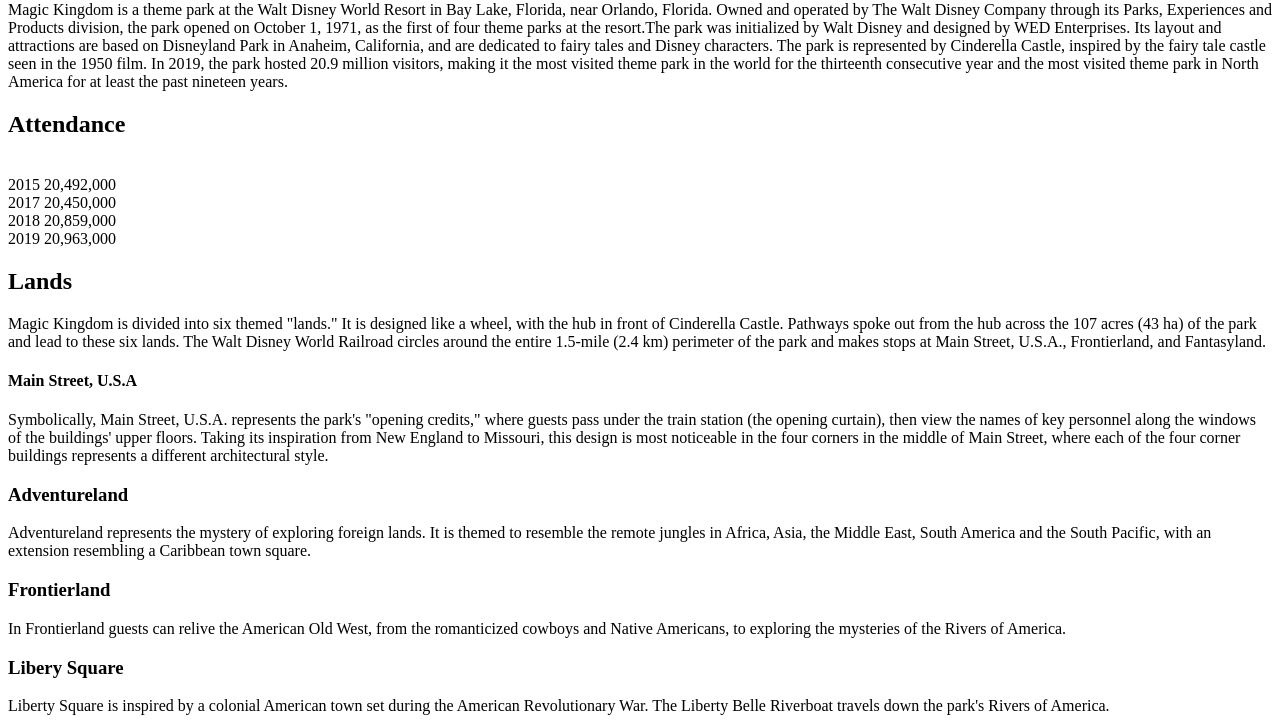
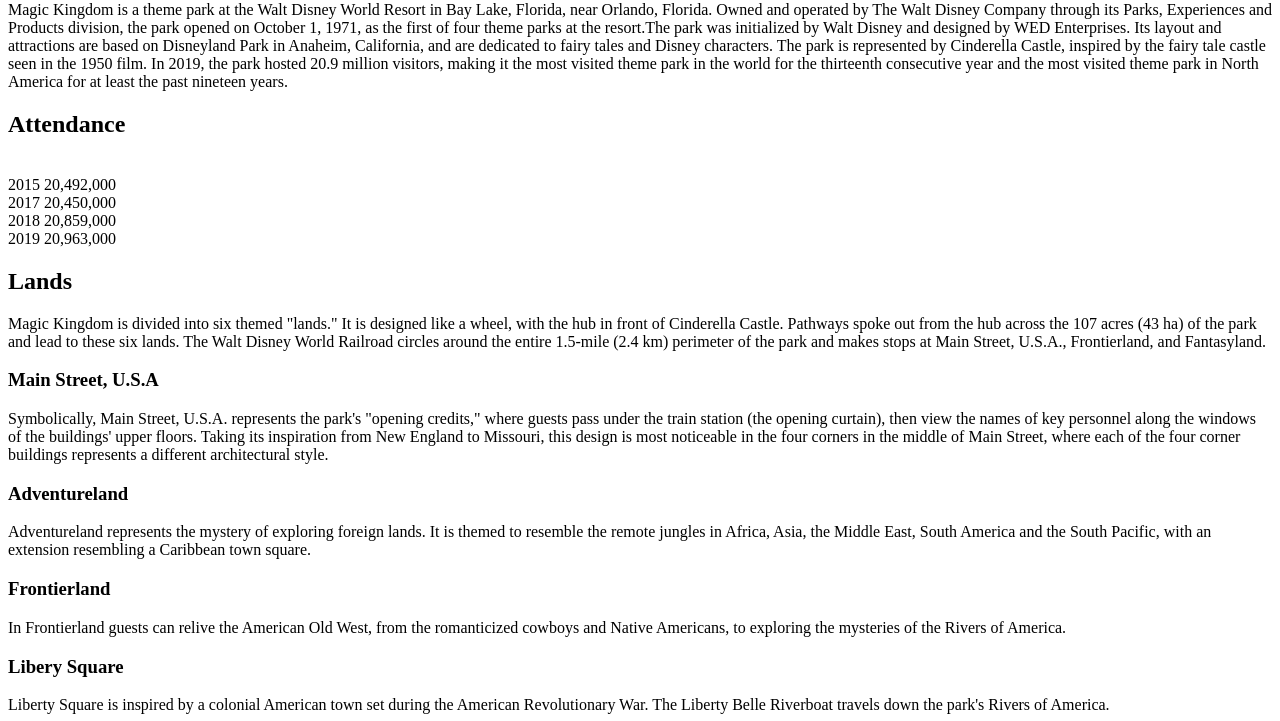
Before and after one commit to reginasalem/practice, a plain HTML site: page magic-kingdon.html in a window 1280 px wide. Shown: the part 79-800 px from the top of the page. Drawn offline with Linux system fonts and the light colour scheme.

Commit message:
Update magic-kingdon.html

```diff
--- a/magic-kingdon.html
+++ b/magic-kingdon.html
@@ -23,7 +23,7 @@
   <p>
     Magic Kingdom is divided into six themed "lands." It is designed like a wheel, with the hub in front of Cinderella Castle. Pathways spoke out from the hub across the 107 acres (43 ha) of the park and lead to these six lands. The Walt Disney World Railroad circles around the entire 1.5-mile (2.4 km) perimeter of the park and makes stops at Main Street, U.S.A., Frontierland, and Fantasyland.
   </p>
-<h4>Main Street, U.S.A</h4>
+<h3>Main Street, U.S.A</h3>
   <p>
     Symbolically, Main Street, U.S.A. represents the park's "opening credits," where guests pass under the train station (the opening curtain), then view the names of key personnel along the windows of the buildings' upper floors. Taking its inspiration from New England to Missouri, this design is most noticeable in the four corners in the middle of Main Street, where each of the four corner buildings represents a different architectural style.
   </p>
```
